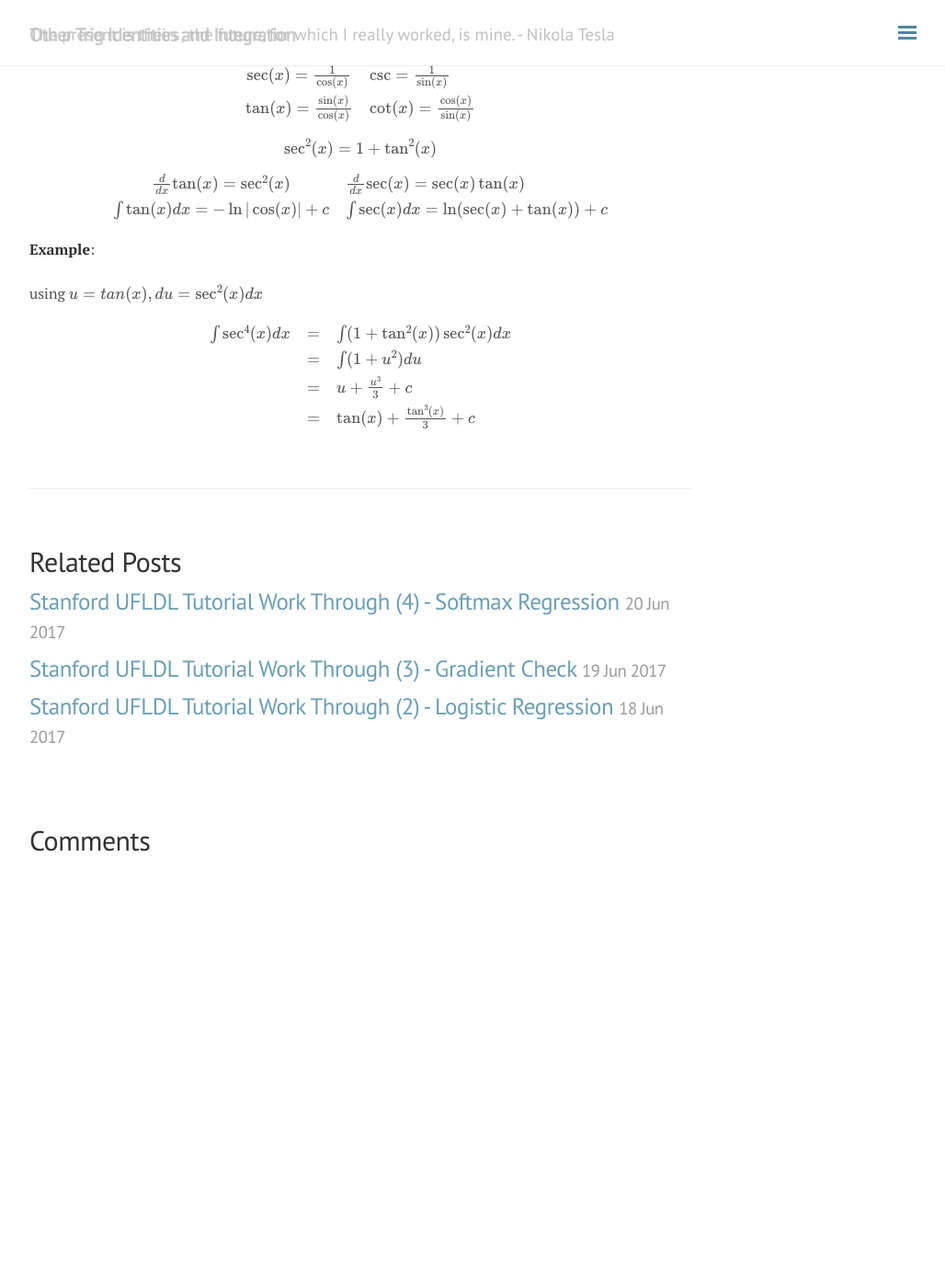
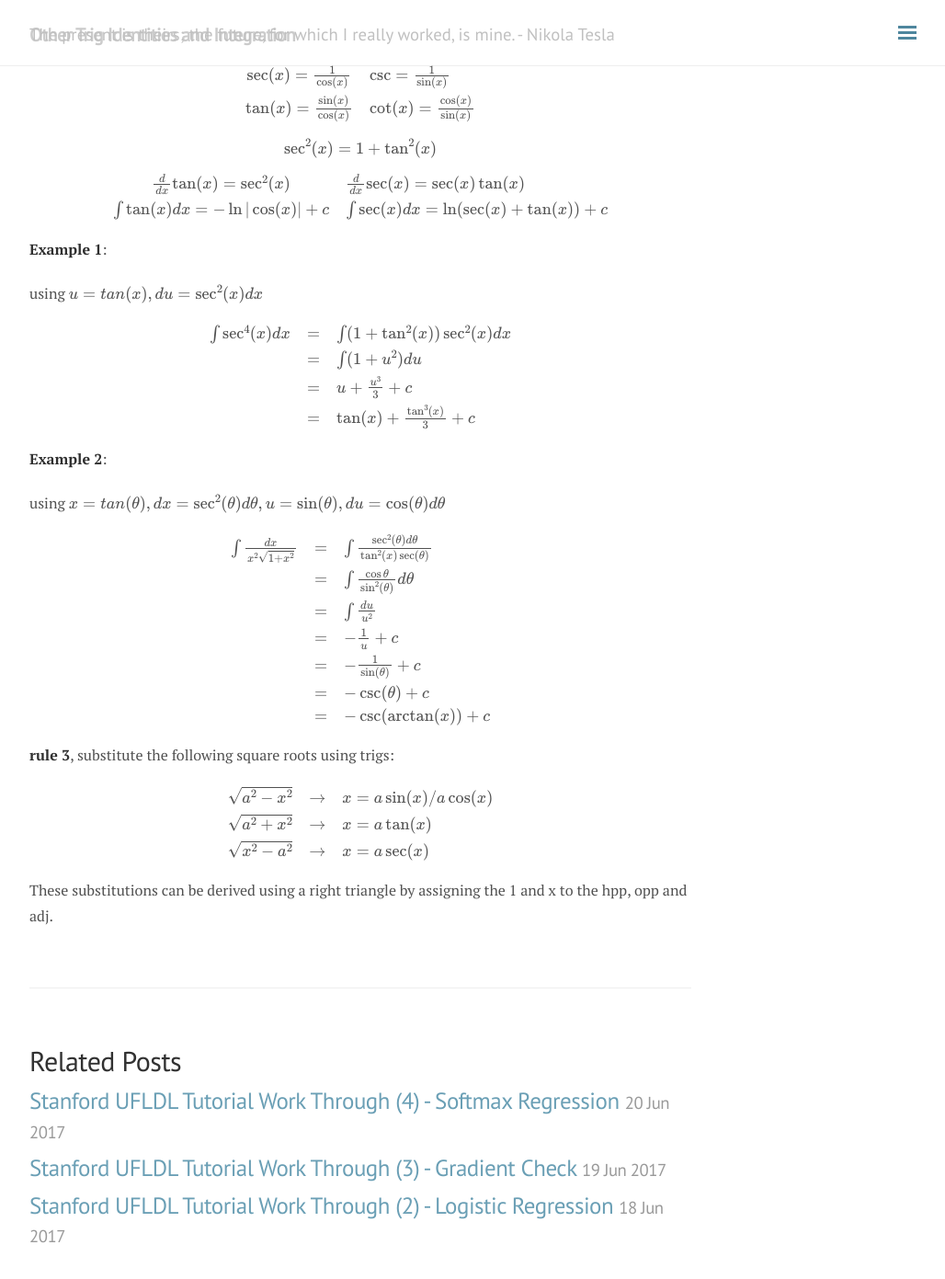
Before and after one commit to andylikescodes/andylikescodes.github.io, a Jekyll site: the page built from _posts/2017-06-19-Refresh-on-Trig-Identities-Integrals-Substitutions.md, in a window 1280 px wide and 1400 px high, scrolled down 2770 px. Shown: the top 1391 px of the window at 92% size, without its empty margins (248-1276 px from the left). Built offline with Jekyll 4.4.1, drawn with Linux system fonts in a browser that asks for light colours; nearby versions of some CDN libraries; formulas are drawn with MathJax 3; comment, search, counter and statistics services are not loaded; before the commit the page ends 3713 px from its top, so only the background shows below that.

Commit message:
trg edited

```diff
--- a/_posts/2017-06-19-Refresh-on-Trig-Identities-Integrals-Substitutions.md
+++ b/_posts/2017-06-19-Refresh-on-Trig-Identities-Integrals-Substitutions.md
@@ -121,7 +121,7 @@ $$\begin{array}{cl}\frac{d}{dx}\tan(x)=\sec^2(x)&\frac{d}{dx}\sec(x)=\sec(x)\tan
 \int\tan(x)dx=-\ln\vert\cos(x)\vert+c&\int\sec(x)dx = \ln(\sec(x)+\tan(x))+c
 \end{array}$$
 
-**Example**:
+**Example 1**:
 
 using $$u=tan(x),du=\sec^2(x)dx$$
 
@@ -131,3 +131,26 @@ $$\begin{array}{ccl}
 &=&u+\frac{u^3}{3}+c\\
 &=&\tan(x)+\frac{\tan^3(x)}{3}+c
 \end{array}$$
+
+**Example 2**:
+
+using $$x=tan(\theta),dx=\sec^2(\theta)d\theta,u=\sin(\theta),du=\cos(\theta)d\theta$$
+
+$$\begin{array}{ccl}
+\int\frac{dx}{x^2\sqrt{1+x^2}}&=&\int\frac{\sec^2(\theta)d\theta}{\tan^2(x)\sec(\theta)}\\
+&=&\int\frac{\cos{\theta}}{\sin^2(\theta)}d\theta\\
+&=&\int\frac{du}{u^2}\\
+&=&-\frac{1}{u}+c\\
+&=&-\frac{1}{\sin(\theta)}+c\\
+&=&-\csc(\theta)+c\\
+&=&-\csc(\arctan(x))+c
+\end{array}$$
+
+**rule 3**, substitute the following square roots using trigs:
+
+$$\begin{array}{ccl}\sqrt{a^2-x^2}&\to&x=a\sin(x)/a\cos(x)\\
+\sqrt{a^2+x^2}&\to&x=a\tan(x)\\
+\sqrt{x^2-a^2}&\to&x=a\sec(x)
+\end{array}$$
+
+These substitutions can be derived using a right triangle by assigning the 1 and x to the hpp, opp and adj.
```
